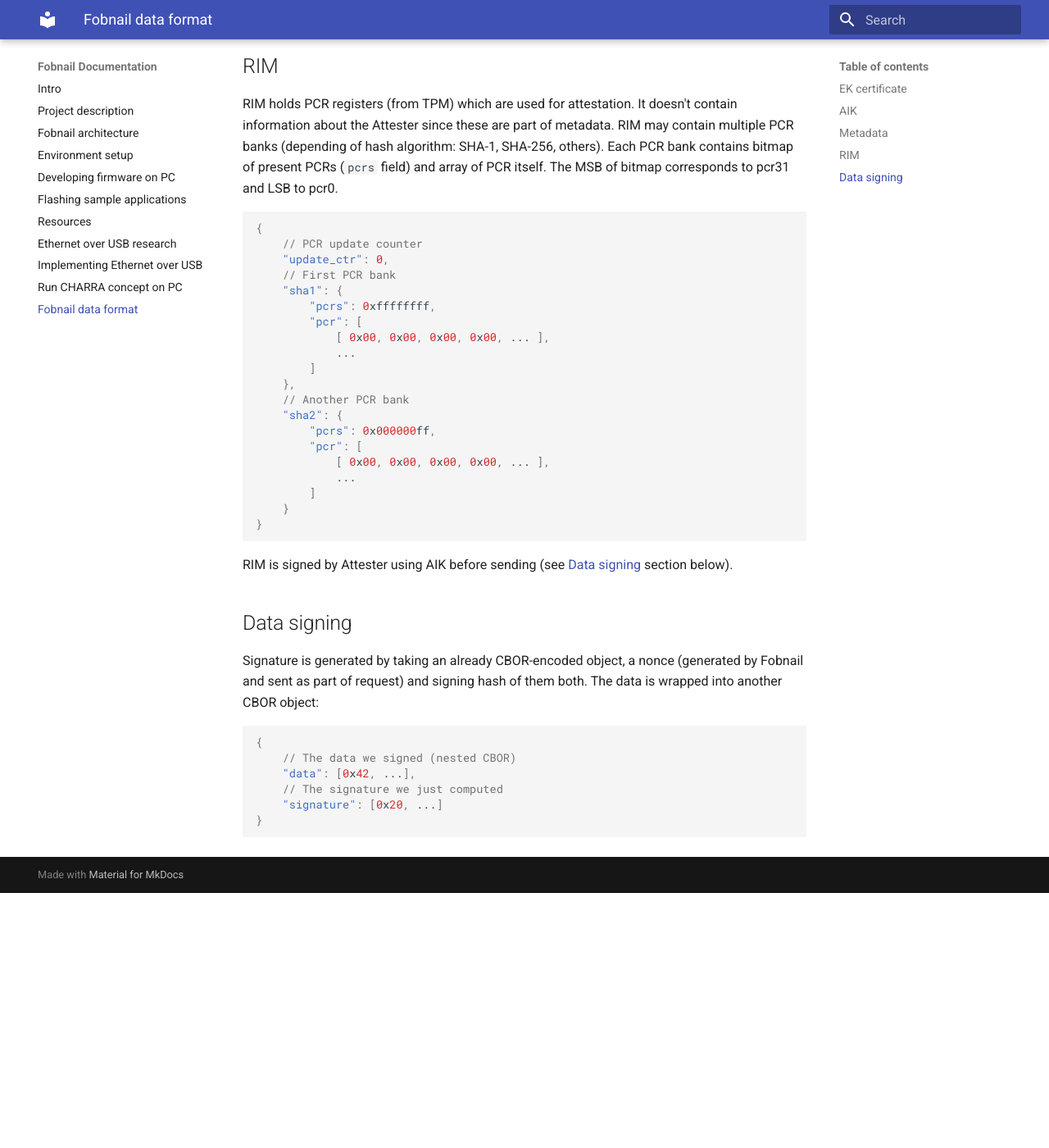
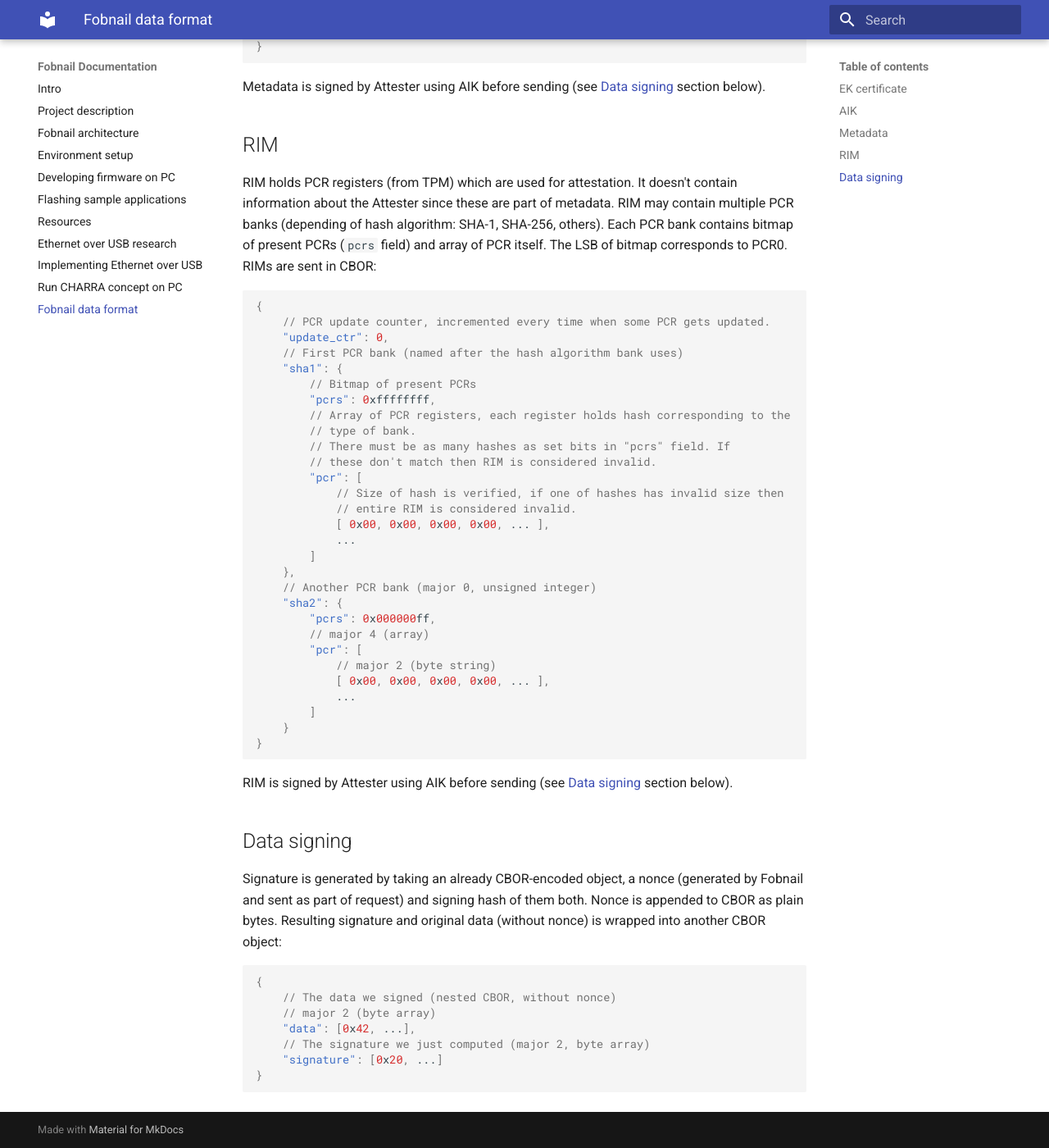
Before and after one commit to fobnail/docs, an MkDocs documentation site: the page built from docs/fobnail-data-format.md, in a window 1280 px wide and 1400 px high, scrolled down 916 px. Shown: the whole window at 82% size. Built offline with MkDocs 1.6.1 and Material for MkDocs 9.7.7, drawn with Linux system fonts in a browser that asks for light colours; before the commit the page ends 2005 px from its top, so only the background shows below that; some of the changed text lies outside the part shown.

Commit message:
docs/fobnail-data-format.md: fixes after review

````diff
--- a/docs/fobnail-data-format.md
+++ b/docs/fobnail-data-format.md
@@ -26,10 +26,15 @@ detail). Example metadata looks like this (for readability, presented as JSON)
 ```json
 {
     // metadata version, used to detect backward-incompatible changes
+    // (major 0, unsigned integer)
     "version": 1,
+    // device manufacturer extracted from SMBIOS tables (major 3, UTF-8 string)
     "manufacturer": "Gigabyte",
+    // device model extracted from SMBIOS tables (major 3, UTF-8 string)
     "model": "Gigabyte A520 AORUS ELITE",
+    // MAC address of primary network card (major 2, byte string)
     "mac": [0xea, 0x96, 0x91, 0x87, 0x26, 0x8d],
+    // device serial number extracted from SMBIOS tables (major 3, UTF-8 string)
     "sn": "S21N559B431",
 }
 ```
@@ -43,24 +48,33 @@ RIM holds PCR registers (from TPM) which are used for attestation. It doesn't
 contain information about the Attester since these are part of metadata. RIM
 may contain multiple PCR banks (depending of hash algorithm: SHA-1, SHA-256,
 others). Each PCR bank contains bitmap of present PCRs (`pcrs` field) and array
-of PCR itself. The MSB of bitmap corresponds to pcr31 and LSB to pcr0.
+of PCR itself. The LSB of bitmap corresponds to PCR0. RIMs are sent in CBOR:
 
 ```json
 {
-    // PCR update counter
+    // PCR update counter, incremented every time when some PCR gets updated.
     "update_ctr": 0,
-    // First PCR bank
+    // First PCR bank (named after the hash algorithm bank uses)
     "sha1": {
+        // Bitmap of present PCRs
         "pcrs": 0xffffffff,
+        // Array of PCR registers, each register holds hash corresponding to the
+        // type of bank.
+        // There must be as many hashes as set bits in "pcrs" field. If
+        // these don't match then RIM is considered invalid.
         "pcr": [
+            // Size of hash is verified, if one of hashes has invalid size then
+            // entire RIM is considered invalid.
             [ 0x00, 0x00, 0x00, 0x00, ... ],
             ...
         ]
     },
-    // Another PCR bank
+    // Another PCR bank (major 0, unsigned integer)
     "sha2": {
         "pcrs": 0x000000ff,
+        // major 4 (array)
         "pcr": [
+            // major 2 (byte string)
             [ 0x00, 0x00, 0x00, 0x00, ... ],
             ...
         ]
@@ -75,13 +89,15 @@ RIM is signed by Attester using AIK before sending (see
 
 Signature is generated by taking an already CBOR-encoded object, a nonce
 (generated by Fobnail and sent as part of request) and signing hash of them
-both. The data is wrapped into another CBOR object:
+both. Nonce is appended to CBOR as plain bytes. Resulting signature and original
+data (without nonce) is wrapped into another CBOR object:
 
 ```json
 {
-    // The data we signed (nested CBOR)
+    // The data we signed (nested CBOR, without nonce)
+    // major 2 (byte array)
     "data": [0x42, ...],
-    // The signature we just computed
+    // The signature we just computed (major 2, byte array)
     "signature": [0x20, ...]
 }
 ```
````
